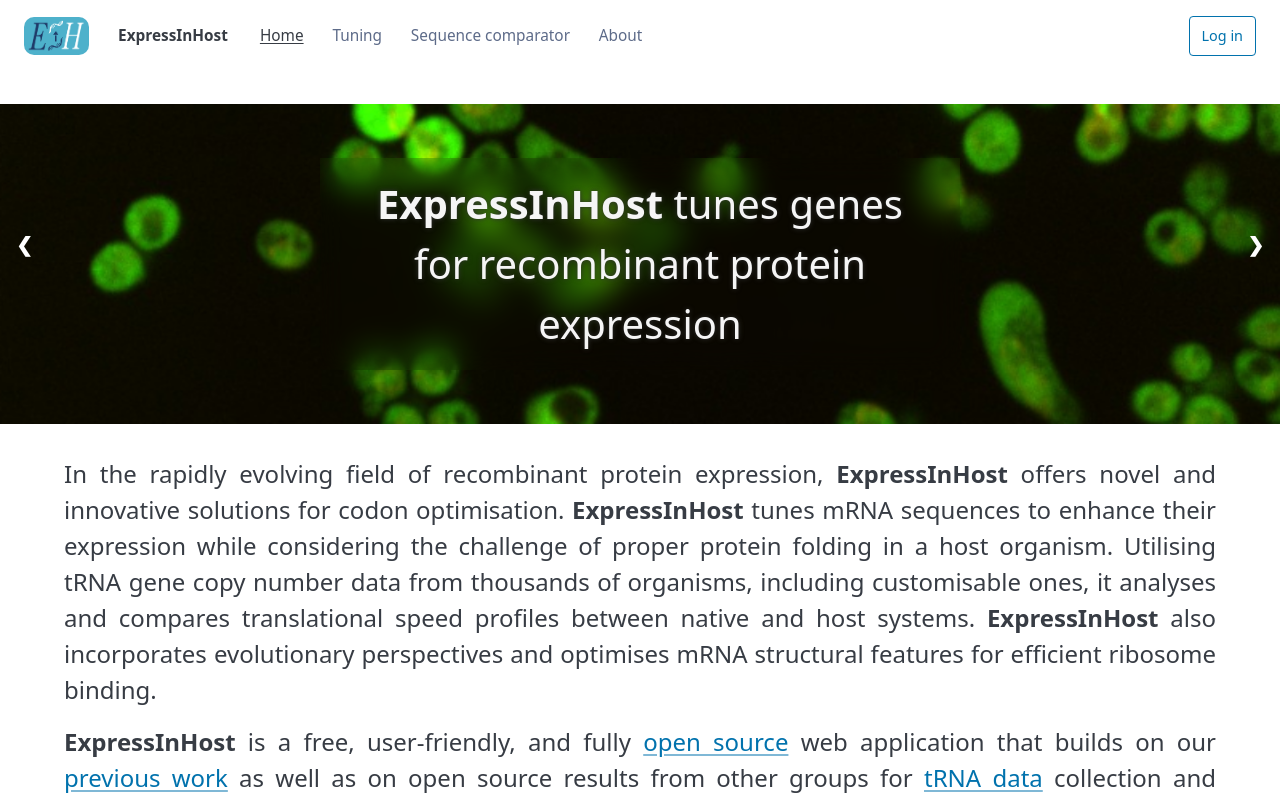
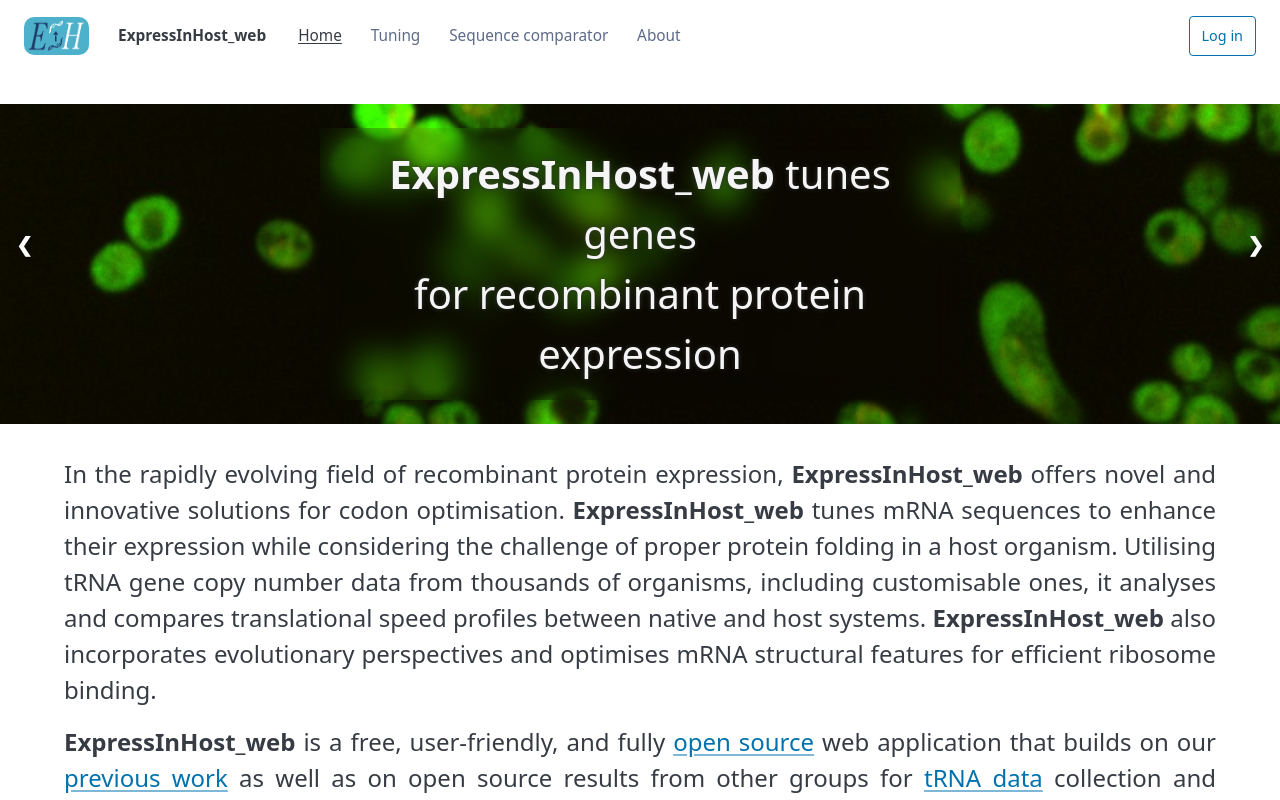
Before and after one commit to tbonnabaud/expressinhost_web, a Vue app in the folder frontend/: page / in a window 1280 px wide. Shown: the top 800 px of the page. Built offline with nearby package versions, Linux system fonts and the light colour scheme; no server answers.

Commit message:
Renaming

```diff
--- a/frontend/index.html
+++ b/frontend/index.html
@@ -4,7 +4,7 @@
     <meta charset="UTF-8" />
     <link rel="icon" href="/favicon.ico" />
     <meta name="viewport" content="width=device-width, initial-scale=1.0" />
-    <title>ExpressInHost</title>
+    <title>ExpressInHost_web</title>
   </head>
   <body>
     <div id="app"></div>
--- a/frontend/src/App.vue
+++ b/frontend/src/App.vue
@@ -35,7 +35,7 @@ async function logout() {
     <nav>
       <ul id="navBrand">
         <li><img id="logo" src="./assets/cropped_logo.png" alt="Logo" /></li>
-        <li><strong>ExpressInHost</strong></li>
+        <li><strong>ExpressInHost_web</strong></li>
         <li class="burger-menu" @click="openMenu = !openMenu">☰</li>
       </ul>
 
--- a/frontend/src/views/AboutView.vue
+++ b/frontend/src/views/AboutView.vue
@@ -10,7 +10,7 @@
     </p>
 
     <p>
-      The ExpressInHost Web Application is a
+      The ExpressInHost_web Application is a
       <a href="https://github.com/tbonnabaud/expressinhost_web"
         >free and open source</a
       >
@@ -35,7 +35,7 @@
       interface, are licensed under the
       <a href="https://creativecommons.org/licenses/by/4.0/legalcode.txt"
         >Creative Commons Attribution 4.0 International License (CC BY 4.0)</a
-      >. Attribution must be given to the creators — the ExpressInHost Web team
+      >. Attribution must be given to the creators — the ExpressInHost_web team
       — by citing our
       <!-- UPDATE-LINK-AFTER-PUBLICATION -->
       <a href="">release article</a> and our
--- a/frontend/src/views/HomeView.vue
+++ b/frontend/src/views/HomeView.vue
@@ -13,7 +13,7 @@ const user = store.currentUser
       <BannerSlideshow id="banner" />
 
       <p id="summary">
-        <strong>ExpressInHost</strong> tunes genes<br />for recombinant protein
+        <strong>ExpressInHost_web</strong> tunes genes<br />for recombinant protein
         expression
       </p>
     </div>
@@ -21,19 +21,19 @@ const user = store.currentUser
     <div id="description">
       <p>
         In the rapidly evolving field of recombinant protein expression,
-        <strong>ExpressInHost</strong> offers novel and innovative solutions for
-        codon optimisation. <strong>ExpressInHost</strong> tunes mRNA sequences
+        <strong>ExpressInHost_web</strong> offers novel and innovative solutions for
+        codon optimisation. <strong>ExpressInHost_web</strong> tunes mRNA sequences
         to enhance their expression while considering the challenge of proper
         protein folding in a host organism. Utilising tRNA gene copy number data
         from thousands of organisms, including customisable ones, it analyses
         and compares translational speed profiles between native and host
-        systems. <strong>ExpressInHost</strong> also incorporates evolutionary
+        systems. <strong>ExpressInHost_web</strong> also incorporates evolutionary
         perspectives and optimises mRNA structural features for efficient
         ribosome binding.
       </p>
 
       <p>
-        <strong>ExpressInHost</strong> is a free, user-friendly, and fully
+        <strong>ExpressInHost_web</strong> is a free, user-friendly, and fully
         <a href="https://github.com/tbonnabaud/expressinhost_web"
           >open source</a
         >
@@ -65,7 +65,7 @@ const user = store.currentUser
       <a href="https://creativecommons.org/licenses/by/4.0/legalcode.txt"
         >CC BY 4.0 terms</a
       >, including that attribution must be given to the creator, the
-      ExpressInHost team, by citing <a href="">our release article</a> and
+      ExpressInHost_web team, by citing <a href="">our release article</a> and
       <a
         href="https://openresearchsoftware.metajnl.com/articles/10.5334/jors.385"
         >our previous work</a
```
Also changed, not shown: 2 other files (tests, documents, lock files or other folders).
